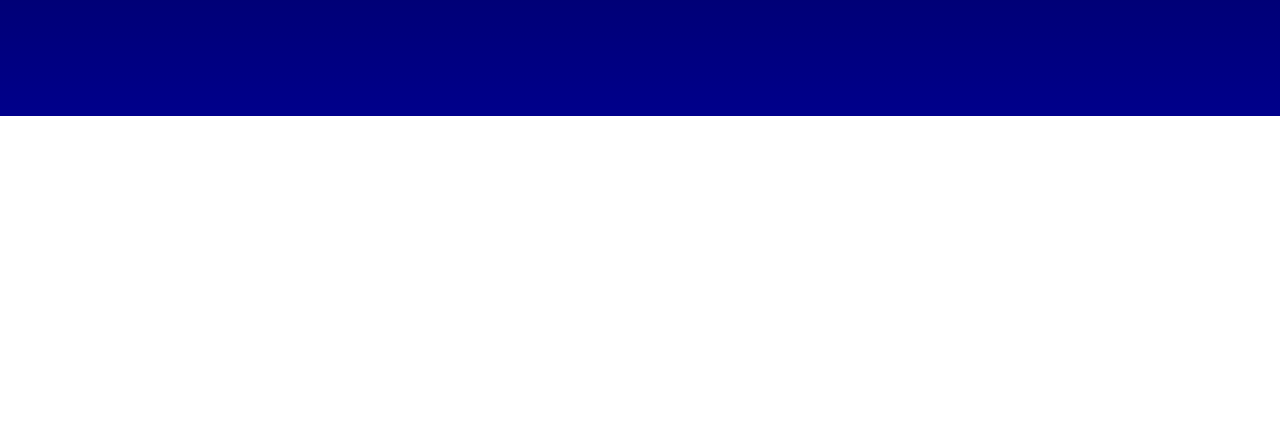
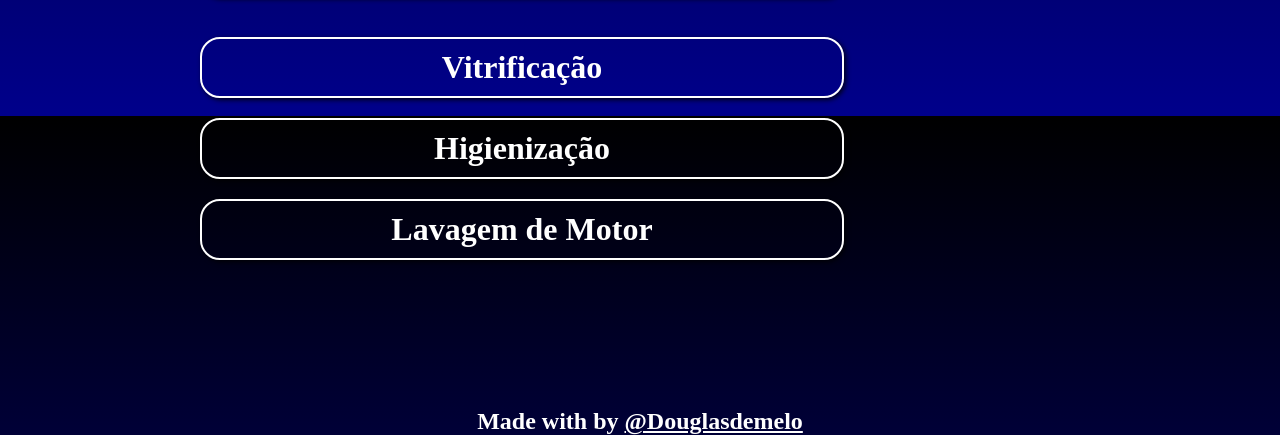
Before and after one commit to doug-melo/Estetica-neon, a plain HTML site: page index.html in a window 1280 px wide. Shown: the part 684-1119 px from the top of the page. Before the commit the page ends 800 px from the top, so only its background shows below. Drawn offline with Linux system fonts and the light colour scheme; a web font is replaced by a local one.

Commit message:
atualização de projeto

```diff
--- a/index.html
+++ b/index.html
@@ -51,7 +51,10 @@
         </main>
 
         <footer>
-
+            <h2>
+                Made with by
+                <a href="https://github.com/douglas-de-melo" target="_blank">@Douglasdemelo</a>
+            </h2>
         </footer>
 
     </body>
--- a/style.css
+++ b/style.css
@@ -47,6 +47,8 @@ img{
 /*Menu*/
 nav{
     text-align: center;
+    margin-top: 20px;
+    margin-bottom: 20px;
 }
 
 nav a img{
@@ -60,10 +62,11 @@ nav a img:hover{
 
 
 /*Conteúdo*/
-main{
-    display:flex;
+main div{
+    display:inline-block;
+    margin-left: 180px;
+}
 
-}
 main p{
     width: 500px;
     margin: 20px;
@@ -73,7 +76,7 @@ main p{
     border: 2px solid white;
     border-radius: 20px;
     font-size: 2em;
-    padding: 10px;
+    padding: 10px 70px;
     box-shadow: 2px 2px 5px rgba(0, 0, 0, 0.808);
 }
 
@@ -85,3 +88,16 @@ main p:hover{
     box-shadow: 5px 5px 10px rgba(0, 0, 0, 0.801);
     transition: transform .3s, color 1s ;
 }
+
+footer{
+    text-align: center;
+    margin-top: 10vw;
+    color: white;
+    font-family: var(--fonte3);
+    font-size: 1rem;
+}
+
+footer a{
+    color: white;
+
+}
```
